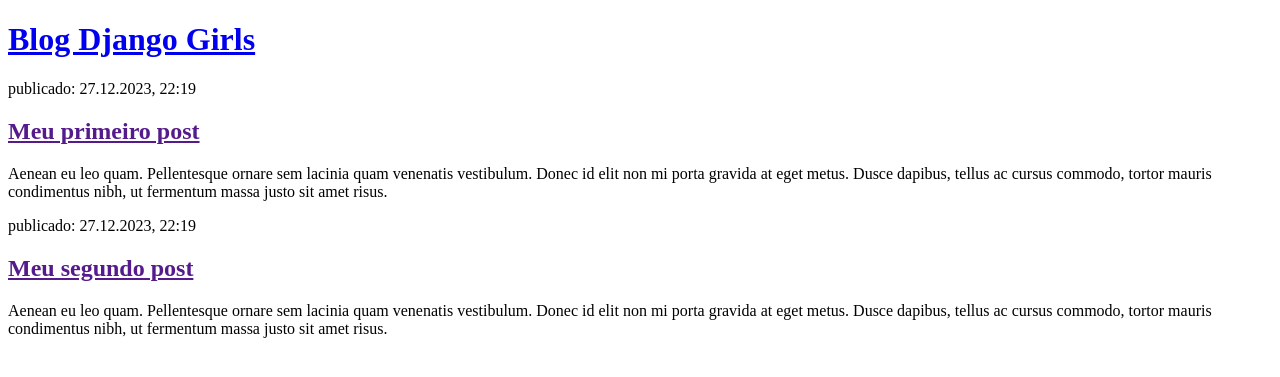
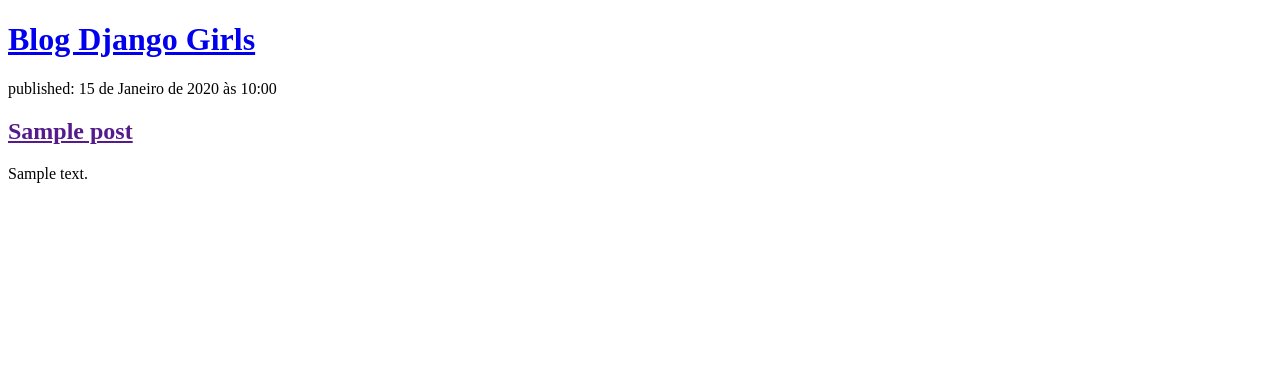
Before and after one commit to amandakarolline/my-first-blog, a Django app: template blog/templates/blog/post_list.html in a window 1280 px wide. Shown: the top 377 px of the page. Run offline with Django 5.2, Linux system fonts and the light colour scheme; the template is opened without the code that fills it: most values are stand-ins (such as "Sample title", 1, 10 or a date in 2020).

Commit message:
Modified templates to display posts from database.

```diff
--- a/blog/templates/blog/post_list.html
+++ b/blog/templates/blog/post_list.html
@@ -9,16 +9,13 @@
             <h1><a href="/">Blog Django Girls</a> </h1>
         </div>
 
-        <div>
-            <p>publicado: 27.12.2023, 22:19</p>
-            <h2><a href="">Meu primeiro post</a></h2>
-            <p>Aenean eu leo quam. Pellentesque ornare sem lacinia quam venenatis vestibulum. Donec id elit non mi porta gravida at eget metus. Dusce dapibus, tellus ac cursus commodo, tortor mauris condimentus nibh, ut fermentum massa justo sit amet risus.</p>
-        </div>
+        {% for post in posts %}
+            <div>
+                <p>published: {{ post.published_date }}</p>
+                <h2><a href="">{{ post.title }}</a></h2>
+                <p>{{ post.text|linebreaksbr }}</p>
+            </div>
+        {% endfor %}
 
-        <div>
-            <p>publicado: 27.12.2023, 22:19</p>
-            <h2><a href="">Meu segundo post</a></h2>
-            <p>Aenean eu leo quam. Pellentesque ornare sem lacinia quam venenatis vestibulum. Donec id elit non mi porta gravida at eget metus. Dusce dapibus, tellus ac cursus commodo, tortor mauris condimentus nibh, ut fermentum massa justo sit amet risus.</p>
-        </div>
     </body>
 </html>
--- a/blog/views.py
+++ b/blog/views.py
@@ -1,4 +1,8 @@
 from django.shortcuts import render
+from .models import Post
+from django.utils import timezone
+
 
 def post_list(request):
-    return render(request, 'blog/post_list.html', {})
+    posts = Post.objects.filter(published_date__lte=timezone.now()).order_by('published_date')
+    return render(request, 'blog/post_list.html', {'posts': posts})
```
